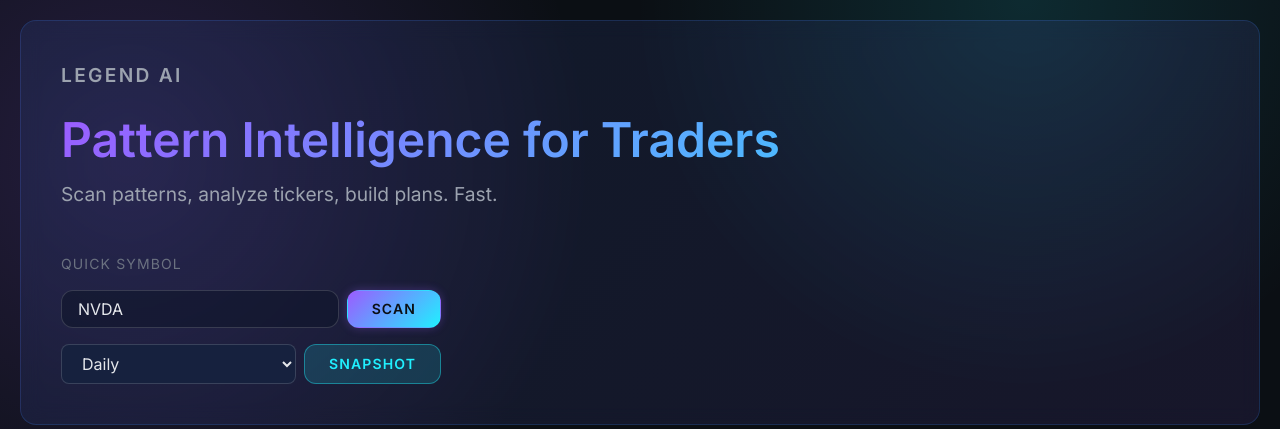
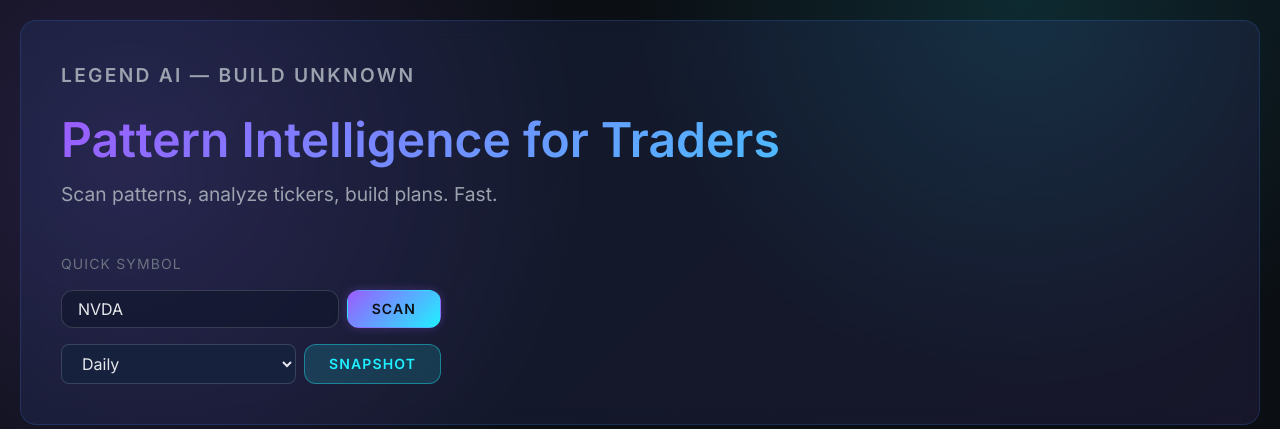
Before and after one commit to Stockmasterflex/legend-ai-python, a FastAPI app: page /dashboard in a window 1280 px wide. Shown: the top 429 px of the page. Run offline with FastAPI, Linux system fonts and the light colour scheme; data that the repository does not hold is empty; some libraries are stand-ins or nearby versions.

Commit message:
chore: cache-bust dashboard.js and expose build sha

```diff
--- a/app/api/dashboard.py
+++ b/app/api/dashboard.py
@@ -27,9 +27,13 @@ async def get_dashboard():
     """
     try:
         html_content = TEMPLATE_PATH.read_text(encoding="utf-8")
-        ver = os.getenv("GIT_COMMIT", "unknown")[:7]
+        import time
+        ver_env = os.getenv("GIT_COMMIT")
+        ver = (ver_env[:7] if ver_env else str(int(time.time())))
         # Cache-busting for static assets and inline version token
         html_content = html_content.replace("__VERSION__", ver)
+        # Inject build sha placeholder for dashboard.js and header text
+        html_content = html_content.replace("{{ build_sha }}", ver)
 
         logger.info("📊 Serving dashboard")
         return html_content
--- a/app/main.py
+++ b/app/main.py
@@ -4,6 +4,7 @@ from fastapi.middleware.cors import CORSMiddleware
 from fastapi.staticfiles import StaticFiles
 from contextlib import asynccontextmanager
 import logging
+import subprocess
 import httpx
 import os
 from pathlib import Path
@@ -37,6 +38,17 @@ async def lifespan(app: FastAPI):
     # Startup
     logger.info("Starting Legend AI Bot...")
     logger.info("API_ANALYZE_ENABLED=True")
+    # Report presence of Chart-IMG API key (boolean only)
+    try:
+        logger.info(f"ChartIMG key present: {bool(settings.chartimg_api_key)}")
+    except Exception:
+        logger.info("ChartIMG key present: False")
+    # Compute and expose short build SHA for cache-busting and header
+    try:
+        sha = subprocess.check_output(["git", "rev-parse", "--short", "HEAD"], stderr=subprocess.DEVNULL).decode().strip()
+    except Exception:
+        sha = "unknown"
+    os.environ["GIT_COMMIT"] = sha
 
     # Set webhook automatically
     await setup_telegram_webhook()
@@ -111,8 +123,6 @@ app.include_router(risk_router)
 app.include_router(trades_router)
 app.include_router(dashboard_router, tags=["dashboard"])
 app.include_router(analyze_router)
-app.include_router(analyze_pkg.router, prefix="/api", tags=["analyze"])  # explicit mount
-app.include_router(watchlist_pkg.router, prefix="/api", tags=["watchlist"])  # explicit mount
 
 # Mount static files if they exist
 static_path = Path(__file__).parent.parent / "static"
--- a/templates/dashboard.html
+++ b/templates/dashboard.html
@@ -10,14 +10,14 @@
     <link rel="stylesheet" href="/static/css/cyberpunk-design-system.css?v=__VERSION__" />
     <link rel="stylesheet" href="/static/css/dashboard.css?v=__VERSION__" />
     <script defer src="https://cdn.jsdelivr.net/npm/alpinejs@3.x.x/dist/cdn.min.js"></script>
-    <script defer src="/static/js/dashboard.js?v=__VERSION__"></script>
+    <script defer src="/static/js/dashboard.js?v={{ build_sha }}"></script>
 </head>
 <body class="app-shell">
     <main class="container" x-data="{ activeTab: 'analyze' }">
         <header class="hero">
             <div class="hero-content">
                 <div>
-                    <p class="eyebrow">Legend AI <span id="build-version"></span></p>
+                    <p class="eyebrow">Legend AI — BUILD {{ build_sha }}</p>
                     <h1>Pattern Intelligence for Traders</h1>
                     <p>Scan patterns, analyze tickers, build plans. Fast.</p>
                 </div>
```
